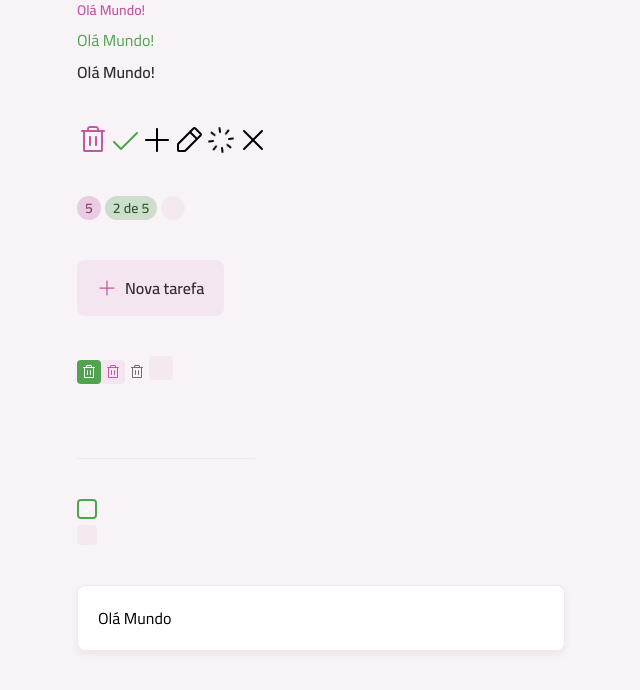
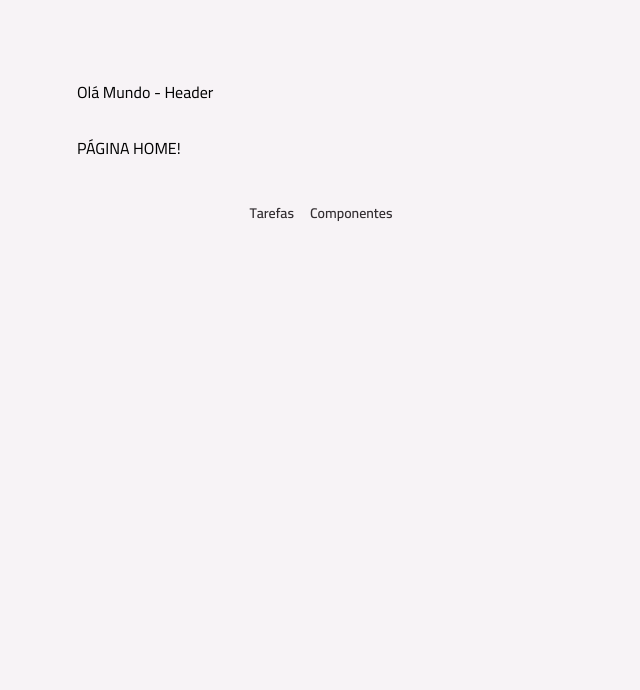
Before and after one commit to paulohenriquecorrea/todo, a React (Vite) app: page / in a window 1280 px wide. Shown: the top 690 px of the page, without its empty margins (319-959 px from the left). Built offline with nearby package versions, Linux system fonts and the light colour scheme.

Commit message:
Finalizado roteamento da página de componentes

```diff
--- a/package.json
+++ b/package.json
@@ -14,6 +14,7 @@
     "class-variance-authority": "^0.7.1",
     "react": "^19.2.6",
     "react-dom": "^19.2.6",
+    "react-router": "^8.2.0",
     "tailwindcss": "^4.3.1"
   },
   "devDependencies": {
--- a/src/App.tsx
+++ b/src/App.tsx
@@ -1,81 +1,19 @@
-import Text from './components/text';
-import Icon from './components/icon';
-import TrashIcon from './assets/icons/Trash-Regular.svg?react';
-import CheckIcon from './assets/icons/Check-Regular.svg?react';
-import PencilIcon from './assets/icons/PencilSimple-Regular.svg?react';
-import PlusIcon from './assets/icons/Plus-Regular.svg?react';
-import spinnerIcon from './assets/icons/spinner.svg?react';
-import XIcon from './assets/icons/x.svg?react';
-import Badge from './components/badge';
-import Button from './components/button';
-import ButtonIcon from './components/button-icon';
-import InputText from './components/input-text';
-import InputCheckbox from './components/input-checkbox';
-import Card from './components/card';
-import Container from './components/container';
-import Skeleton from './components/skeleton';
+import { BrowserRouter, Routes, Route } from "react-router";
+import PageComponentes from "./pages/page-componentes";
+import LayoutMain from "./pages/layout-main";
+import { PageHome } from "./pages/page-home";
+
 
 export default function App() {
+  return (
+    <BrowserRouter>
+      <Routes>
+        <Route element={<LayoutMain />}>
+          <Route index element={<PageHome />} />
+          <Route path="/componentes" element={<PageComponentes/>}/>
+        </Route>
+      </Routes>
+    </BrowserRouter>
+  )
 
-  return (
-    <Container>
-
-    <div className="grid gap-10">
-      <div className="flex flex-col gap-2">
-        <Text variant="body-sm-bold" className='text-pink-base'>
-          Olá Mundo!
-        </Text>
-        <Text className='text-green-base'>
-          Olá Mundo!
-        </Text>
-          <Text variant="body-md-bold">
-          Olá Mundo!
-        </Text>
-      </div>
-
-      <div className="flex gap-">
-        <Icon svg={TrashIcon} className="fill-pink-base" />
-        <Icon svg={CheckIcon} className="fill-green-base" />
-        <Icon svg={PlusIcon} className="fill-blue-base" />
-        <Icon svg={PencilIcon} className="fill-yellow-base" />
-        <Icon svg={spinnerIcon} animate />
-        <Icon svg={XIcon} className="fill-gray-base" />
-      </div>
-
-      <div className="flex gap-1">
-        <Badge variant='secondary'>5</Badge>
-        <Badge>2 de 5</Badge>
-        <Badge loading>5</Badge>
-      </div>
-      <div>
-        <Button icon={PlusIcon}>Nova tarefa</Button>
-      </div>
-      <div>
-        <ButtonIcon icon={TrashIcon} />
-        <ButtonIcon icon={TrashIcon} variant="secondary" />
-        <ButtonIcon icon={TrashIcon} variant="tertiary" />
-        <ButtonIcon icon={TrashIcon} loading />
-      </div>
-
-      <div>
-        <InputText />
-      </div>
-
-      <div>
-        <InputCheckbox />
-        <InputCheckbox loading />
-      </div>
-
-      <div>
-        <Card size="md">Olá Mundo</Card>
-      </div>
-
-      <div className="space-y-2">
-        <Skeleton className="h-6" />
-        <Skeleton className="h-6" />
-        <Skeleton className="w-96 h-6" />
-      </div>
-    </div>
-    </Container>
-  )
 }
--- /dev/null
+++ b/src/pages/layout-main.tsx
@@ -0,0 +1,28 @@
+import { NavLink, Outlet } from "react-router";
+import Container from "../components/container";
+import Text from "../components/text";
+
+export default function LayoutMain() {
+   return <>
+    <Container as="header" className="mt-3 md:mt-20">
+        Olá Mundo - Header
+    </Container>
+    <main className="mt-4 md:mt-8">
+        <Outlet />
+    </main>
+    <footer className="my-5 md:my-10">
+        <nav className="flex item-center justify-center gap-4">
+            <NavLink to="/">
+                <Text variant="body-sm-bold" className="text-gray-300">
+                    Tarefas
+                </Text>
+            </NavLink>
+            <NavLink to="/componentes">
+                <Text variant="body-sm-bold" className="text-gray-300">
+                    Componentes
+                </Text>
+            </NavLink>
+        </nav>
+    </footer>
+   </>
+}
--- /dev/null
+++ b/src/pages/page-componentes.tsx
@@ -0,0 +1,80 @@
+import Text from '../components/text';
+import Icon from '../components/icon';
+import TrashIcon from '../assets/icons/Trash-Regular.svg?react';
+import CheckIcon from '../assets/icons/Check-Regular.svg?react';
+import PencilIcon from '../assets/icons/PencilSimple-Regular.svg?react';
+import PlusIcon from '../assets/icons/Plus-Regular.svg?react';
+import spinnerIcon from '../assets/icons/spinner.svg?react';
+import XIcon from '../assets/icons/x.svg?react';
+import Badge from '../components/badge';
+import Button from '../components/button';
+import ButtonIcon from '../components/button-icon';
+import InputText from '../components/input-text';
+import InputCheckbox from '../components/input-checkbox';
+import Card from '../components/card';
+import Container from '../components/container';
+import Skeleton from '../components/skeleton';
+
+export default function PageComponentes() {
+    return (
+        <Container>
+
+        <div className="grid gap-10">
+        <div className="flex flex-col gap-2">
+            <Text variant="body-sm-bold" className='text-pink-base'>
+            Olá Mundo!
+            </Text>
+            <Text className='text-green-base'>
+            Olá Mundo!
+            </Text>
+            <Text variant="body-md-bold">
+            Olá Mundo!
+            </Text>
+        </div>
+
+        <div className="flex gap-">
+            <Icon svg={TrashIcon} className="fill-pink-base" />
+            <Icon svg={CheckIcon} className="fill-green-base" />
+            <Icon svg={PlusIcon} className="fill-blue-base" />
+            <Icon svg={PencilIcon} className="fill-yellow-base" />
+            <Icon svg={spinnerIcon} animate />
+            <Icon svg={XIcon} className="fill-gray-base" />
+        </div>
+
+        <div className="flex gap-1">
+            <Badge variant='secondary'>5</Badge>
+            <Badge>2 de 5</Badge>
+            <Badge loading>5</Badge>
+        </div>
+        <div>
+            <Button icon={PlusIcon}>Nova tarefa</Button>
+        </div>
+        <div>
+            <ButtonIcon icon={TrashIcon} />
+            <ButtonIcon icon={TrashIcon} variant="secondary" />
+            <ButtonIcon icon={TrashIcon} variant="tertiary" />
+            <ButtonIcon icon={TrashIcon} loading />
+        </div>
+
+        <div>
+            <InputText />
+        </div>
+
+        <div>
+            <InputCheckbox />
+            <InputCheckbox loading />
+        </div>
+
+        <div>
+            <Card size="md">Olá Mundo</Card>
+        </div>
+
+        <div className="space-y-2">
+            <Skeleton className="h-6" />
+            <Skeleton className="h-6" />
+            <Skeleton className="w-96 h-6" />
+        </div>
+        </div>
+        </Container>
+  )
+}
--- /dev/null
+++ b/src/pages/page-home.tsx
@@ -0,0 +1,6 @@
+import Container from "../components/container";
+
+
+export function PageHome(){
+    return <Container>PÁGINA HOME!</Container>
+}
```
Also changed, not shown: 1 other file (tests, documents, lock files or other folders).
